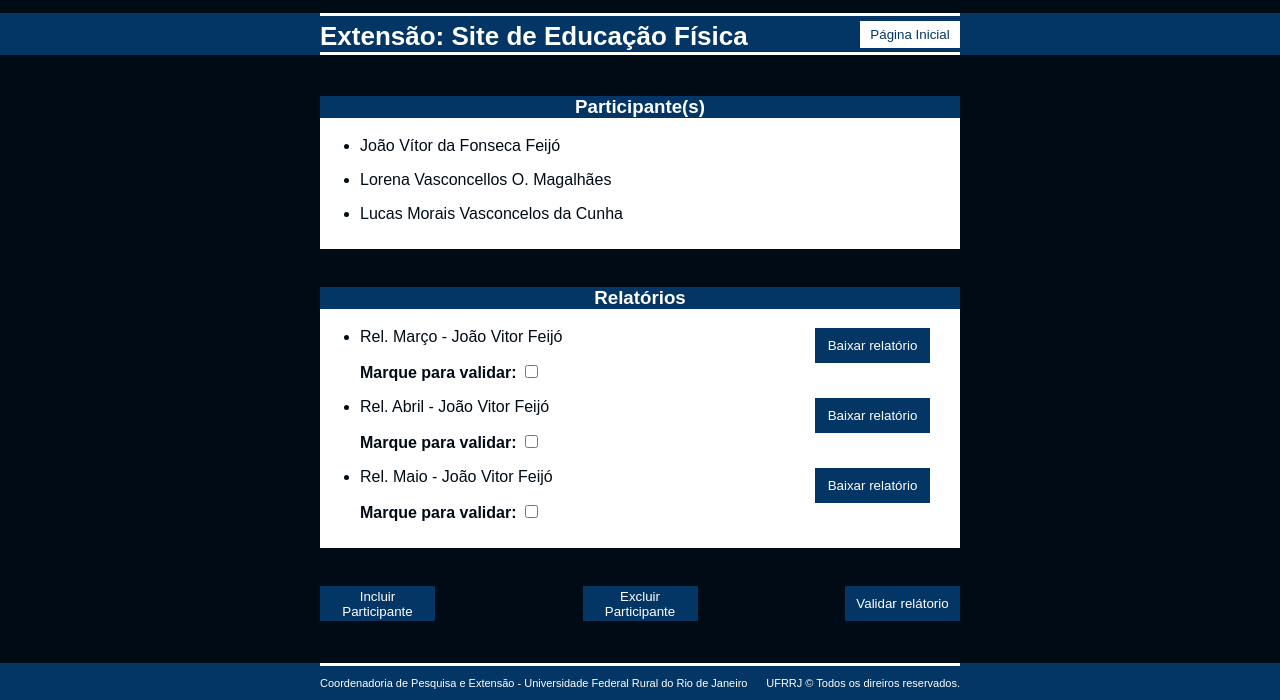
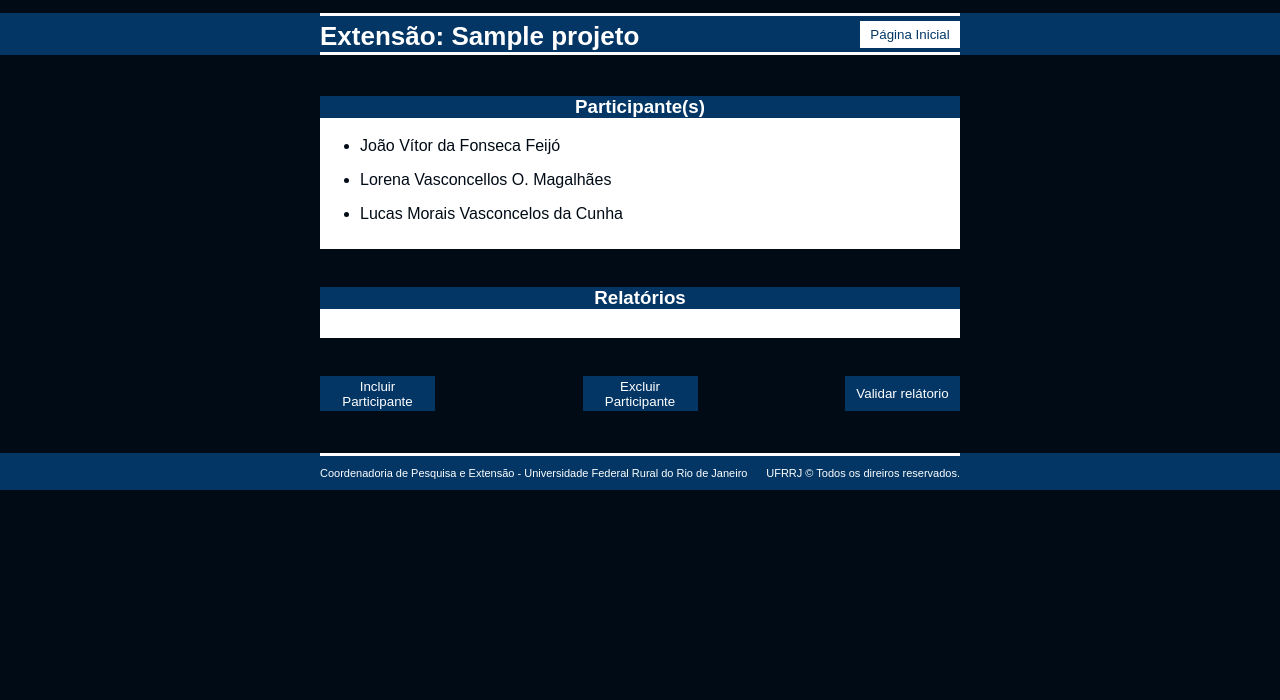
Before and after one commit to Gevu/Projeto_WEB1_UFRRJ, a PHP site: page /resp_pag2.php in a window 1280 px wide. Shown: the part 102-802 px from the top of the page. After the commit the page ends 592 px from the top, so only its background shows below. Run offline with PHP 8.4, Linux system fonts and the light colour scheme; the visitor is signed in with stand-in values (Sample User, id 1); tables that the repository leaves empty or names only in its code hold one stand-in row (values such as "Sample post").

Commit message:
acesso aos projetos

```diff
--- a/views/css/resp_pag1.css
+++ b/views/css/resp_pag1.css
@@ -40,7 +40,7 @@ button:hover {
   font-size: medium;
 }
 
-.letrag button {
+.letrag input[type=submit] {
   float: right;
   margin: auto;
   margin-right: 5%;
@@ -68,7 +68,7 @@ span {
   margin-bottom: 5%;
 }
 
-p button {
+input[type=submit] {
   background-color: #033665;
   color: white;
   text-decoration: none;
@@ -80,7 +80,7 @@ p button {
   margin-right: 5%;
 }
 
-p button:hover {
+input[type=submit]:hover {
   cursor: pointer;
   background-color: #010b16;
   color: white;
--- a/views/resp_pag2.php
+++ b/views/resp_pag2.php
@@ -1,3 +1,16 @@
+<?php
+    if(!isset($_SESSION)) {
+        session_start();
+    }
+    if(isset($_GET['logout'])) {
+        unset($_SESSION);
+        session_destroy();
+        header("Location: index.php");
+    }
+
+    include('../scripts/connect.php');
+?>
+
 <!DOCTYPE HTML>
 <html len="pt-br">
 
@@ -15,7 +28,15 @@
         <img src="./imagens/rural_logo_branco02.png" alt="logo rural">
     </div>
     <div class="cabecalho">
-        <h2>Extensão: Site de Educação Física <a href="./resp_pag1.html"><button type="button">Página Inicial</button></a> </h2>
+        <h2>Extensão:
+            <?php
+                $id = $_SESSION['id_projeto'];
+                $result_projeto = "SELECT Nome FROM projeto WHERE id = '$id'";
+                $result_projeto = mysqli_query($conn, $result_projeto);
+                $row_p = mysqli_fetch_array($result_projeto);
+                echo $row_p['Nome'];
+            ?>
+        <a href="./resp_pag1.html"><button type="button">Página Inicial</button></a> </h2>
     </div>
     <div class="caixa_maior">
         <div class="participantes">
@@ -34,26 +55,6 @@
         </div>
         <div class="relatorios">
             <h3>Relatórios</h3>
-            <ul>
-                <li>
-                    <p>Rel. Março - João Vitor Feijó <button type="button">Baixar relatório</button></p>
-                    <p><span>Marque para validar:</span>
-                        <input type="checkbox">
-                    </p>
-                </li>
-                <li>
-                    <p>Rel. Abril - João Vitor Feijó <button type="button">Baixar relatório</button></p>
-                    <p><span>Marque para validar:</span>
-                        <input type="checkbox">
-                    </p>
-                </li>
-                <li>
-                    <p>Rel. Maio - João Vitor Feijó <button type="button">Baixar relatório</button></p>
-                    <p><span>Marque para validar:</span>
-                        <input type="checkbox">
-                    </p>
-                </li>
-            </ul>
         </div>
     </div>
     <div class="botao">
```
Also changed, not shown: views/resp_pag1.php (+17 -9 lines).
